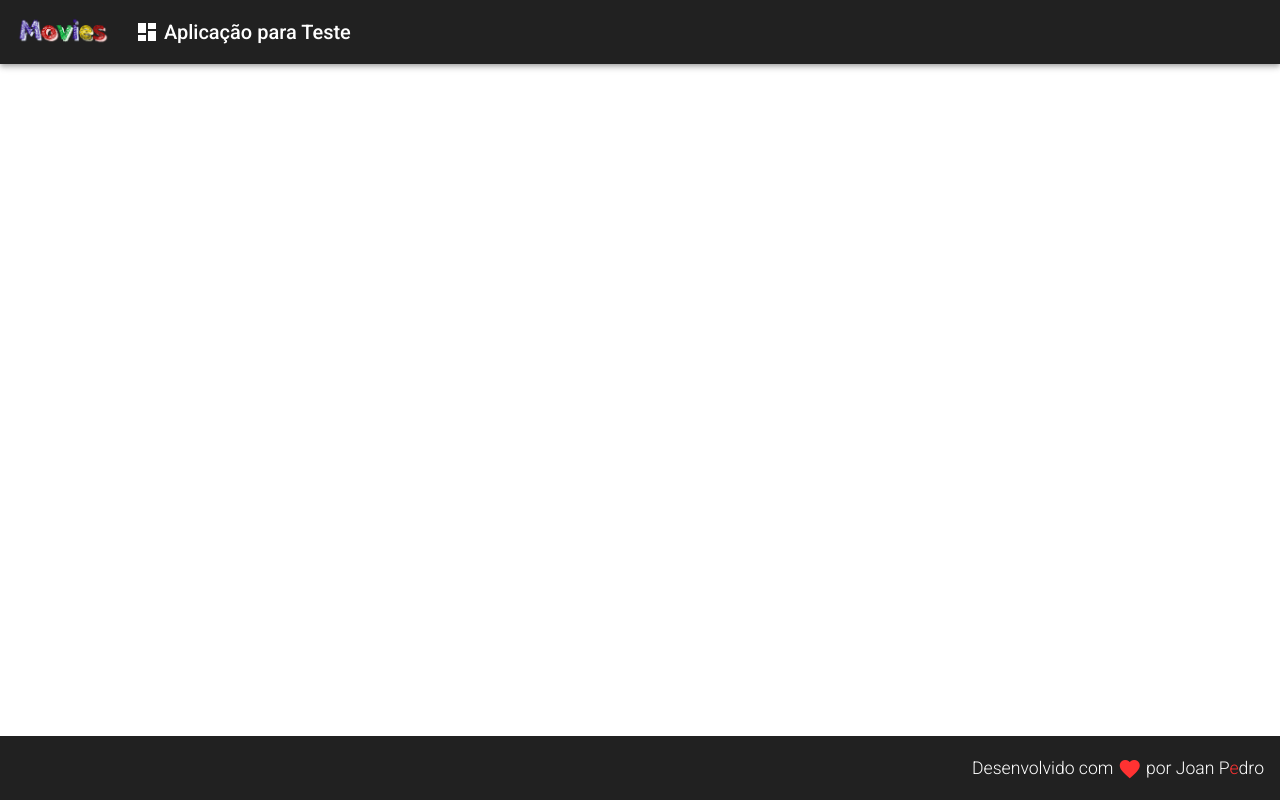
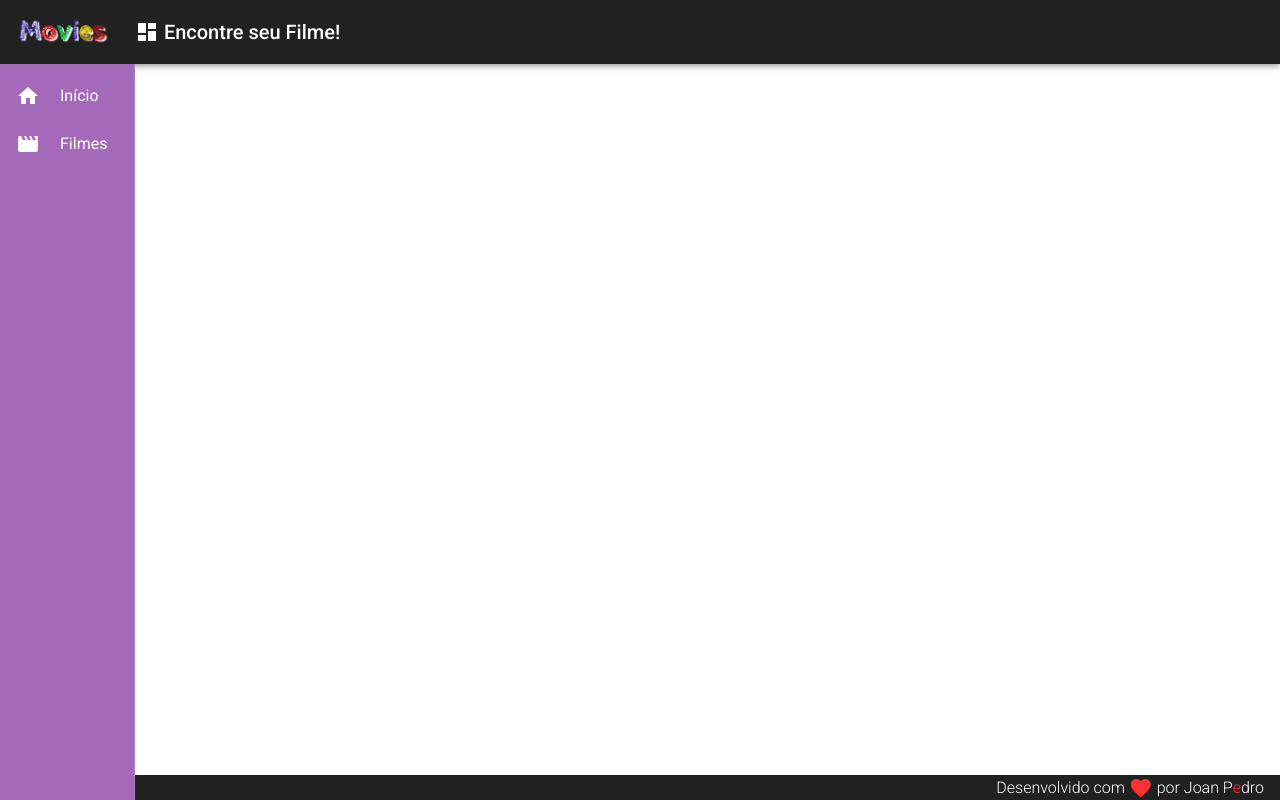
Before and after one commit to JoanPedro/AngularSQL-Teste, an Angular app in the folder frontend/: page / in a window 1280 px wide. Built offline with nearby package versions, Linux system fonts and the light colour scheme.

Commit message:
Finaliza Componente Nav

```diff
--- a/frontend/src/app/app.component.html
+++ b/frontend/src/app/app.component.html
@@ -1,2 +1,3 @@
 <app-header></app-header>
+<app-nav></app-nav>
 <app-footer></app-footer>
--- a/frontend/src/app/components/template/footer/footer.component.css
+++ b/frontend/src/app/components/template/footer/footer.component.css
@@ -4,9 +4,10 @@
 
   display: flex;
   justify-content: flex-end;
+  height: 25px;
 }
 
 .footer span {
   font-weight: 300;
-  font-size: 1.1rem;
+  font-size: 1rem;
 }
--- a/frontend/src/app/components/template/header/header.component.html
+++ b/frontend/src/app/components/template/header/header.component.html
@@ -9,7 +9,7 @@
       <i class="material-icons">
         dashboard
       </i>
-      Aplicação para Teste
+      Encontre seu Filme!
     </a>
   </span>
 </mat-toolbar>
--- /dev/null
+++ b/frontend/src/app/components/template/nav/nav.component.css
@@ -0,0 +1,8 @@
+.sidenav {
+  background-color: rgb(165, 105, 185);
+  width: 135px;
+}
+
+.sidenav i {
+  padding-right: 20px;
+}
--- /dev/null
+++ b/frontend/src/app/components/template/nav/nav.component.html
@@ -0,0 +1,20 @@
+<mat-sidenav-container class="container">
+  <mat-sidenav class="sidenav"
+    mode="side" opened fixedInViewport="true" fixedTopGap="64"
+  >
+    <mat-nav-list class="nav-list">
+      <a mat-list-item>
+        <i class="material-icons">
+          home
+        </i>
+        Início
+      </a>
+      <a mat-list-item>
+        <i class="material-icons">
+          movie
+        </i>
+        Filmes
+      </a>
+    </mat-nav-list>
+  </mat-sidenav>
+</mat-sidenav-container>
--- /dev/null
+++ b/frontend/src/app/components/template/nav/nav.component.ts
@@ -0,0 +1,15 @@
+import { Component, OnInit } from '@angular/core';
+
+@Component({
+  selector: 'app-nav',
+  templateUrl: './nav.component.html',
+  styleUrls: ['./nav.component.css']
+})
+export class NavComponent implements OnInit {
+
+  constructor() { }
+
+  ngOnInit(): void {
+  }
+
+}
```
Also changed, not shown: frontend/src/app/app.module.ts (+8 -2 lines).
